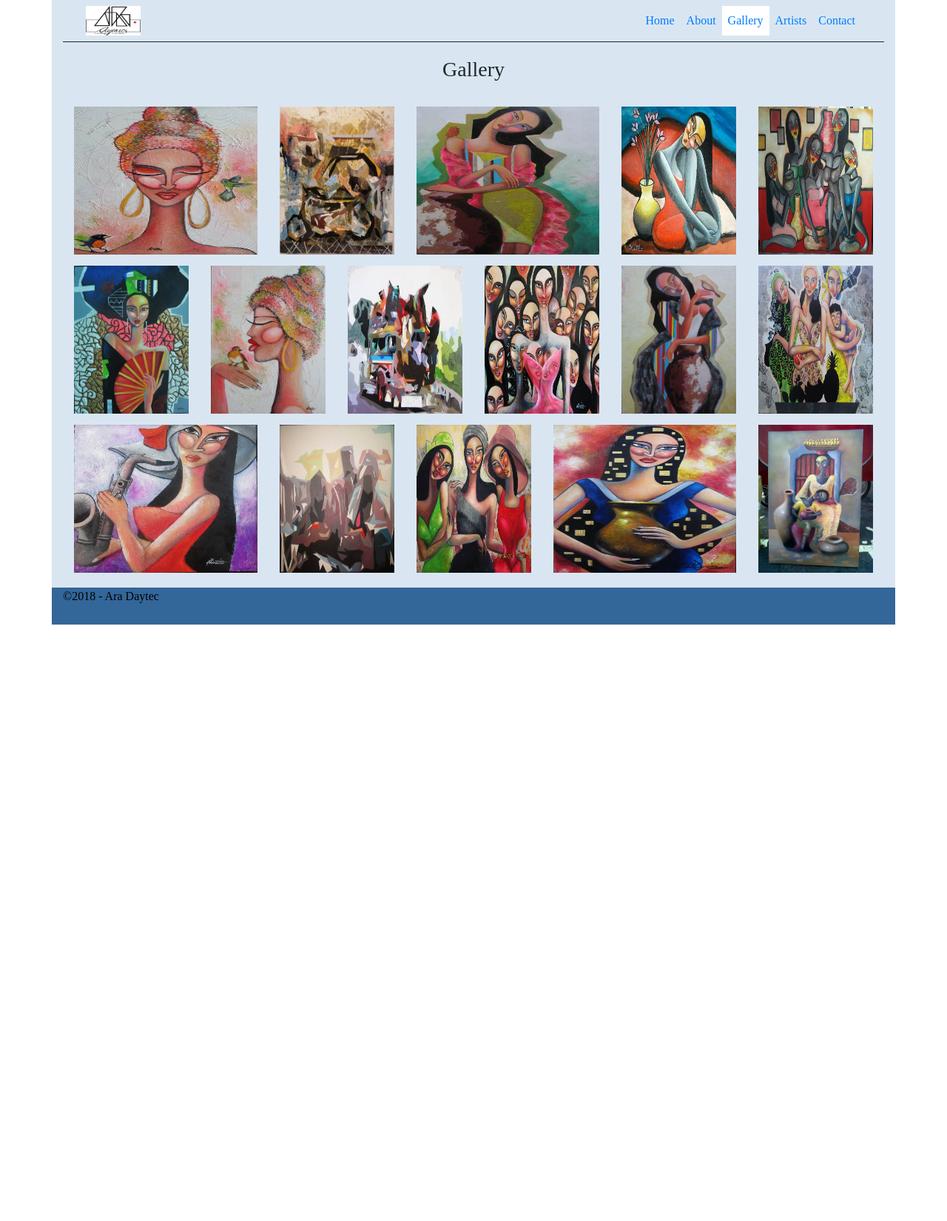
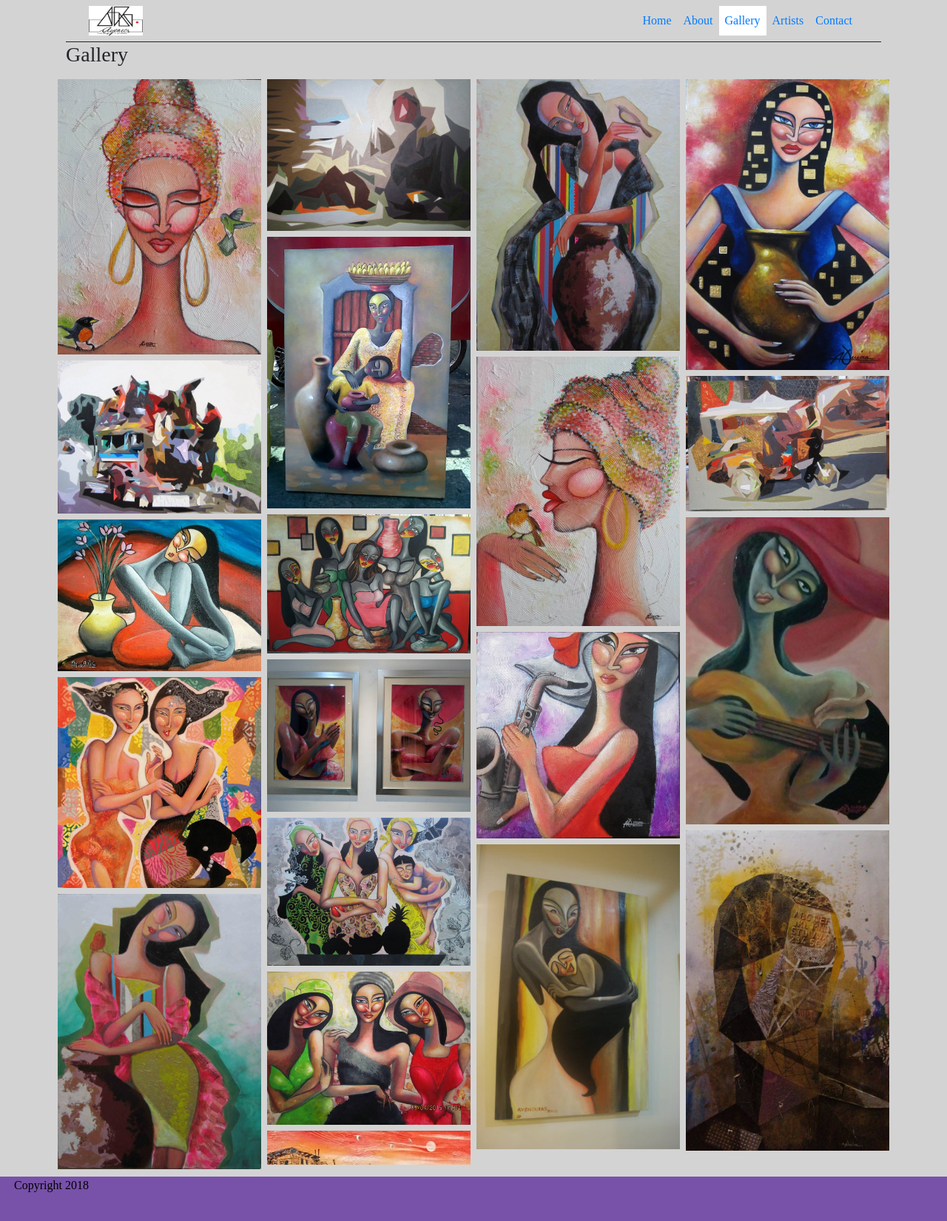
Before and after one commit to laarnisalvinodaytec/csp-ayenics, a plain HTML site: page gallery.html in a window 1280 px wide. Shown: the whole page at 74% size. Before the commit the page ends 844 px from the top, so only its background shows below. Drawn offline with nearby package versions, Linux system fonts and the light colour scheme; files that its build step writes are made by us from their sources; a web font is replaced by a local one.

Commit message:
modified all html pages

```diff
--- /dev/null
+++ b/assets/styles/gallery-style.css
@@ -0,0 +1,41 @@
+
+.row {
+    display: -ms-flexbox; /* IE10 */
+    display: flex;
+    -ms-flex-wrap: wrap; /* IE10 */
+    flex-wrap: wrap;
+    padding: 0 4px;
+}
+
+/* Create four equal columns that sits next to each other */
+.column {
+    -ms-flex: 25%; /* IE10 */
+    flex: 25%;
+    max-width: 25%;
+    padding: 0 4px;
+}
+
+.column img {
+    margin-top: 8px;
+    vertical-align: middle;
+}
+.thumbnail{
+    width:100%;
+}
+
+/* Responsive layout - makes a two column-layout instead of four columns */
+@media screen and (max-width: 800px) {
+    .column {
+        -ms-flex: 50%;
+        flex: 50%;
+        max-width: 50%;
+    }
+}
+
+/* Responsive layout - makes the two columns stack on top of each other instead of next to each other */
+@media screen and (max-width: 600px) {
+    .column {
+        -ms-flex: 100%;
+        flex: 100%;
+        max-width: 100%;
+    }
--- /dev/null
+++ b/assets/styles/index-style.css
@@ -0,0 +1,60 @@
+.row.content {height: 550px}
+
+ body {
+  background-image: url('https://us.123rf.com/450wm/etvesh/etvesh1702/etvesh170200041/71251377-paint-brushes-on-a-blur-background-closeup.jpg?ver=6') ;
+  -webkit-background-size: cover;
+  -moz-background-size: cover;
+  -o-background-size: cover;
+  background-size: cover;
+  background-repeat: no-repeat;
+  color: #f7f7f7;
+  }
+
+    /*opacity*/
+  .well{
+    background-color:  rgb(13, 1, 27, 0.7); /* Fallback color */
+    background-color:  rgb(13, 1, 27, 0.7);
+    color: white;
+    font-weight: bold;
+    z-index: 2;
+    text-align: center;
+
+  }
+
+  .well {
+    min-height: 20px;
+    padding: 19px;
+    margin-bottom: 20px;
+    border: 0px solid #e3e3e3;
+     border-radius: 0px;
+    -webkit-box-shadow: inset 0 1px 1px rgb(13, 1, 27, 0.5);
+    box-shadow: inset 0 1px 1px rgb(13, 1, 27, 0.5);
+  }
+
+  #id-home:hover, #id-facebook:hover{
+
+    box-shadow:  0px 5px 20px  5px white;
+    background-color:  rgb(13, 1, 27, 0.9);
+    cursor: pointer;
+    /*border: 1px solid #fff;*/
+  }
+
+    /* On small screens, set height to 'auto' for the grid */
+    @media screen and (max-width: 767px) {
+      .row.content {height: auto;}
+    }
+
+/*    #id-home,#id-gallery,#id-sessions{
+      height: 250px;
+    }
+*/
+  .fa{
+    font-size: 90px;
+  }
+
+
+.greatings-row{
+  .position: relative;
+  top: 100%;
+  transform: translateY(90%);
+}
--- a/assets/styles/style.css
+++ b/assets/styles/style.css
@@ -53,8 +53,8 @@ i{
 }
 
 .footer-row{
-	background-color:#336699;
-	height:50px;
+	background-color: #7851a9;
+	height:100px;
 	margin-top:10px;
 }
 
@@ -65,10 +65,9 @@ span{
 	box-sizing: border-box;
 	height:auto;
 	background-size:cover;
-	background-color: #d9e6f2;
+	background-color: #D3D3D3;
 }
 
-}
 .main-header-row{
 	padding-left: 15px;
     padding-right: 15px;
@@ -124,32 +123,15 @@ figcaption{
 
 }
 .pic-col{
-	margin-top:30px;
+	margin-top:5rem;
 }
 .pic-des{
-	margin-top:30px;
+	margin-top:5rem;
 }
-.gallery-container{
-	height:auto;
-}
-.thumbnail{
-	height:200px;
-	width:100%;
-	margin-top:15px;
-}
-.gallery-container{
-	text-align: center;
-	padding-top:10px;
-	padding-bottom: 10px;
-}
-/*.carousel-inner img {
-      width: 100%;
-      height:600px;
-  }*/
 
   .carousel-inner img {
       width: 100%;
-      height:300px;
+      height:400px;
   }
 
 .italic { font-style: italic; }
@@ -237,11 +219,11 @@ h3.artist-title {
 
 }
 .misvis{
-	margin-top:5rem;
+	margin-top:3rem;
 }
 .map{
 	width: 100%;
-	height:300px;
+	height:350px;
 	border:0px;
 	margin-top: 1rem;
 }
@@ -284,5 +266,4 @@ h3.artist-title {
 }
 .mission-pic{
 	height:300px;
-
 }
--- a/gallery.html
+++ b/gallery.html
@@ -17,6 +17,7 @@
 	<script type="text/javascript" src="assets/js/jquery-3.3.1.min.js"></script>
 	<link rel="stylesheet" type="text/css" href="assets/css/animate.css">
 	<link rel="stylesheet" type="text/css" href="assets/styles/style.css">
+	<link rel="stylesheet" type="text/css" href="assets/styles/gallery-style.css">
 
 	<link rel="stylesheet" href="https://stackpath.bootstrapcdn.com/bootstrap/4.1.3/css/bootstrap.min.css" integrity="sha384-MCw98/SFnGE8fJT3GXwEOngsV7Zt27NXFoaoApmYm81iuXoPkFOJwJ8ERdknLPMO" crossorigin="anonymous">
 
@@ -34,27 +35,22 @@
 
 </head>
 <body >
-	<div class="container main-container">
+	<div class="container-fluid main-container">
 		<div id="gallery-page">
 			<div class="row main-header-row">
-				<!-- <div class="col-lg-12 col-md-12 col-sm-12 header-row">
-					<p class="home-title">Paintings by Noel Nicolas and Ayen Quias</p>
-				</div>
- -->
-
 				<div class="container nav-title-container">
 
 
 					<div class="container-fluid navbar-home-container">
 						<div class="row title-row">
-							<div class="col-lg-2 col-md-5 col-sm-12 nav-border">
+							<div class="col-lg-2 col-md-12 col-sm-12 nav-border">
 
 								<a class="nav-link land"<a href="index.html"><img class="orig-logo"src="assets/images/logo.jpg"></a>
 
 
 							</div><!-- end of home container -->
-							<div class="col-lg-4 col-md-5 col-sm-12 nav-border"></div>
-							<div class="col-lg-6 col-md-5 col-sm-12 nav-border d-flex justify-content-end">
+							<div class="col-lg-4 col-md-12 col-sm-12 nav-border"></div>
+							<div class="col-lg-6 col-md-12 col-sm-12 nav-border d-flex justify-content-end">
 								<nav class="navbar navbar-expand-lg ">
 									<button class="navbar-toggler" type="button" data-toggle="collapse" data-target="#navbarSupportedContent" aria-controls="navbarSupportedContent" aria-expanded="false" aria-label="Toggle navigation">
 										<span class="navbar-toggler-icon"><i class="fas fa-bars"></i></span>
@@ -90,167 +86,203 @@
 
 			</div><!-- end of home header row -->
 
-
-			<div class="container gallery-container">
+			<div class="container">
 			<div class="row">
-					<div class="col-lg-12 col-md-12 col-sm-12">
+				<div class="col">
 					<h3 class="gallery-container">Gallery</h3>
 				</div>
 			</div>
-				<div class="row row1">
-					<div class="col-lg-3 col-md-3 col-sm-12">
-						<!-- thumbnail image wrapped in a link -->
+
+
+			<div class="row">
+
+				<div class="column">
+					<div>
 						<a href="#cheek5">
-							<img src="assets/images/paintings/cheek5.jpg" class="thumbnail">
+							<img  src="assets/images/paintings/cheek5.jpg" class="thumbnail"  >
 						</a>
-						<!-- lightbox container hidden with CSS -->
 						<a href="#_" class="lightbox" id="cheek5">
 							<img src="assets/images/paintings/cheek5.jpg">
 						</a>
 					</div>
 
-					<div class="col-lg-2 col-md-2 col-sm-12">
-						<a href="#powernap">
-						<img src="assets/images/paintings/powernap.jpg" class="thumbnail">
+					<div>
+						<a href="#orig3.jpg">
+							<img src="assets/images/paintings/orig3.jpg" class="thumbnail">
 						</a>
-					<!-- lightbox container hidden with CSS -->
-						<a href="#_" class="lightbox" id="powernap">
-							<img src="assets/images/paintings/powernap.jpg">
+						<a href="#_" class="lightbox" id="orig3.jpg">
+							<img src="assets/images/paintings/orig3.jpg">
+						</a>
+					</div>
+					<div>
+						<a href="#cheek1.jpg">
+							<img src="assets/images/paintings/cheek1.jpg" class="thumbnail">
+						</a>
+						<a href="#_" class="lightbox" id="cheek1.jpg">
+							<img src="assets/images/paintings/cheek1.jpg">
+						</a>
+					</div>
+					<div>
+						<a href="#cheek11.jpg">
+							<img src="assets/images/paintings/cheek11.jpg" class="thumbnail">
+						</a>
+						<a href="#_" class="lightbox" id="cheek11.jpg">
+							<img src="assets/images/paintings/cheek11.jpg">
+						</a>
+					</div>
+					<div>
+						<a href="#cheek6.jpg">
+							<img src="assets/images/paintings/cheek6.jpg" class="thumbnail">
+						</a>
+						<a href="#_" class="lightbox" id="cheek6.jpg">
+							<img src="assets/images/paintings/cheek6.jpg">
+						</a>
+					</div>
+				</div>
+
+				<div class="column">
+					<div>
+						<a href="#orig2.jpg">
+							<img  src="assets/images/paintings/orig2.jpg" class="thumbnail"  >
+						</a>
+						<a href="#_" class="lightbox" id="orig2.jpg">
+							<img src="assets/images/paintings/orig2.jpg">
 						</a>
 					</div>
 
-					<div class="col-lg-3 col-md-3 col-sm-12">
-						<a href="#cheek6">
-						<img src="assets/images/paintings/cheek6.jpg"class="thumbnail">
+					<div>
+						<a href="#cheek13.jpg">
+							<img src="assets/images/paintings/cheek13.jpg" class="thumbnail">
 						</a>
-					<a href="#_" class="lightbox" id="cheek6">
-						<img src="assets/images/paintings/cheek6.jpg">
+						<a href="#_" class="lightbox" id="cheek13.jpg">
+							<img src="assets/images/paintings/cheek13.jpg">
+						</a>
+					</div>
+					<div>
+						<a href="#cheek14.jpg">
+							<img src="assets/images/paintings/cheek14.jpg" class="thumbnail">
+						</a>
+						<a href="#_" class="lightbox" id="cheek14.jpg">
+							<img src="assets/images/paintings/cheek14.jpg">
+						</a>
+					</div>
+					<div>
+						<a href="#cheek16.jpg">
+							<img src="assets/images/paintings/cheek16.jpg" class="thumbnail">
+						</a>
+						<a href="#_" class="lightbox" id="cheek16.jpg">
+							<img src="assets/images/paintings/cheek16.jpg">
+						</a>
+					</div>
+					<div>
+						<a href="#cheek2.jpg">
+							<img src="assets/images/paintings/cheek2.jpg" class="thumbnail">
+						</a>
+						<a href="#_" class="lightbox" id="cheek2.jpg">
+							<img src="assets/images/paintings/cheek2.jpg">
+						</a>
+					</div>
+					<div>
+						<a href="#cheek7.jpg">
+							<img src="assets/images/paintings/cheek7.jpg" class="thumbnail">
+						</a>
+						<a href="#_" class="lightbox" id="cheek7.jpg">
+							<img src="assets/images/paintings/cheek7.jpg">
+						</a>
+					</div>
+					<div>
+						<a href="#not.jpg">
+							<img src="assets/images/paintings/not.jpg" class="thumbnail">
+						</a>
+						<a href="#_" class="lightbox" id="not.jpg">
+							<img src="assets/images/paintings/not.jpg">
 						</a>
 					</div>
 
-					<div class="col-lg-2 col-md-2 col-sm-12">
-						<a href="#cheek1">
-						<img src="assets/images/paintings/cheek1.jpg" class="thumbnail">
+
+
+
+				</div>
+				<div class="column">
+					<div>
+						<a href="#cheek3.jpg">
+							<img  src="assets/images/paintings/cheek3.jpg" class="thumbnail"  >
 						</a>
-					<a href="#_" class="lightbox" id="cheek1">
-						<img src="assets/images/paintings/cheek1.jpg">
-					</a>
-					</div>
-					<div class="col-lg-2 col-md-2 col-sm-12">
-						<a href="#cheek14">
-						<img src="assets/images/paintings/cheek14.jpg" class="thumbnail">
-					</a>
-					<a href="#_" class="lightbox" id="cheek14">
-						<img src="assets/images/paintings/cheek14.jpg">
-					</a>
-					</div>
-
-				</div><!-- end of row 1 -->
-
-				<div class="row row2">
-					<div class="col-lg-2 col-md-2 col-sm-12">
-						<a href="#cheek10">
-						<img src="assets/images/paintings/cheek10.jpg" class="thumbnail">
-					</a>
-					<a href="#_" class="lightbox" id="cheek10">
-						<img src="assets/images/paintings/cheek10.jpg">
-					</a>
-					</div>
-
-					<div class="col-lg-2 col-md-2 col-sm-12">
-						<a href="#cheek4">
-						<img src="assets/images/paintings/cheek4.jpg"class="thumbnail">
-					</a>
-					<a href="#_" class="lightbox" id="cheek4">
-						<img src="assets/images/paintings/cheek4.jpg">
-					</a>
-					</div>
-
-					<div class="col-lg-2 col-md-2 col-sm-12">
-						<a href="#orig3">
-						<img src="assets/images/paintings/orig3.jpg" class="thumbnail">
-					</a>
-					<a href="#_" class="lightbox" id="orig3">
-						<img src="assets/images/paintings/orig3.jpg">
-					</a>
-					</div>
-					<div class="col-lg-2 col-md-2 col-sm-12">
-						<a href="#behindeverysuccessful.jpg">
-						<img src="assets/images/paintings/behindeverysuccessful.jpg" class="thumbnail">
-					</a>
-					<a href="#_" class="lightbox" id="behindeverysuccessful.jpg">
-						<img src="assets/images/paintings/behindeverysuccessful.jpg">
-					</a>
-					</div>
-					<div class="col-lg-2 col-md-2 col-sm-12">
-						<a href="#cheek3">
-						<img src="assets/images/paintings/cheek3.jpg" class="thumbnail">
-					</a>
-					<a href="#_" class="lightbox" id="cheek3">
+						<a href="#_" class="lightbox" id="cheek3.jpg">
 							<img src="assets/images/paintings/cheek3.jpg">
 						</a>
 					</div>
 
-					<div class="col-lg-2 col-md-2 col-sm-12">
-						<a href="#cheek2">
-						<img src="assets/images/paintings/cheek2.jpg" class="thumbnail">
+					<div>
+						<a href="#cheek4.jpg">
+							<img src="assets/images/paintings/cheek4.jpg" class="thumbnail">
 						</a>
-					<a href="#_" class="lightbox" id="cheek2">
-						<img src="assets/images/paintings/cheek2.jpg">
+						<a href="#_" class="lightbox" id="cheek4.jpg">
+							<img src="assets/images/paintings/cheek4.jpg">
 						</a>
 					</div>
-				</div><!-- end of row 2 -->
-				<div class="row row3">
-					<div class="col-lg-3 col-md-3 col-sm-12">
-						<a href="#cheek8">
+					<div>
+						<a href="#cheek8.jpg">
 							<img src="assets/images/paintings/cheek8.jpg" class="thumbnail">
 						</a>
-					<a href="#_" class="lightbox" id="cheek8">
+						<a href="#_" class="lightbox" id="cheek8.jpg">
 							<img src="assets/images/paintings/cheek8.jpg">
 						</a>
 					</div>
-					<div class="col-lg-2 col-md-2 col-sm-12">
-						<a href="#orig1">
-						<img src="assets/images/paintings/orig1.jpg" class="thumbnail">
+					<div>
+						<a href="#cheek12.jpg">
+							<img src="assets/images/paintings/cheek12.jpg" class="thumbnail">
 						</a>
-						<a href="#_" class="lightbox" id="orig1">
-							<img src="assets/images/paintings/orig1.jpg">
+						<a href="#_" class="lightbox" id="cheek12.jpg">
+							<img src="assets/images/paintings/cheek12.jpg">
 						</a>
 					</div>
-					<div class="col-lg-2 col-md-2 col-sm-12">
-						<a href="#cheek7">
-						<img src="assets/images/paintings/cheek7.jpg" class="thumbnail">
-					</a>
-					<a href="#_" class="lightbox" id="cheek7">
-						<img src="assets/images/paintings/cheek7.jpg">
-					</a>
-					</div>
-					<div class="col-lg-3 col-md-3 col-sm-12">
-						<a href="#cheek9">
-						<img src="assets/images/paintings/cheek9.jpg" class="thumbnail">
-					</a>
-					<a href="#_" class="lightbox" id="cheek9">
-						<img src="assets/images/paintings/cheek9.jpg">
-					</a>
-
-					</div>
-					<div class="col-lg-2 col-md-2 col-sm-12">
-						<a href="#cheek13">
-						<img src="assets/images/paintings/cheek13.jpg" class="thumbnail">
-					</a>
-					<a href="#_" class="lightbox" id="cheek13">
-						<img src="assets/images/paintings/cheek13.jpg">
-					</a>
 
 				</div>
 
 
-				</div><!-- end of row3-->
+				<div class="column">
+					<div>
+						<a href="#cheek9.jpg">
+							<img  src="assets/images/paintings/cheek9.jpg" class="thumbnail"  >
+						</a>
+						<a href="#_" class="lightbox" id="cheek9.jpg">
+							<img src="assets/images/paintings/cheek9.jpg">
+						</a>
+					</div>
+
+					<div>
+						<a href="#orig4.jpg">
+							<img src="assets/images/paintings/orig4.jpg" class="thumbnail">
+						</a>
+						<a href="#_" class="lightbox" id="orig4.jpg">
+							<img src="assets/images/paintings/orig4.jpg">
+						</a>
+					</div>
+					<div>
+						<a href="#sopistikada.jpg">
+							<img src="assets/images/paintings/sopistikada.jpg" class="thumbnail">
+						</a>
+						<a href="#_" class="lightbox" id="sopistikada.jpg">
+							<img src="assets/images/paintings/sopistikada.jpg">
+						</a>
+					</div>
+					<div>
+						<a href="#manipulated.jpg">
+							<img src="assets/images/paintings/manipulated.jpg" class="thumbnail">
+						</a>
+						<a href="#_" class="lightbox" id="manipulated.jpg">
+							<img src="assets/images/paintings/manipulated.jpg">
+						</a>
+					</div>
+
+				</div>
+			</div>
 		</div>
 
 			<div class="row footer-row">
 				<div class="col-lg-12 col-md-12 col-sm-12">
-					<span> &#169;2018 - Ara Daytec</span>
+					<span> Copyright 2018</span>
 				</div>
 			</div><!-- end of footer-row -->
 		</div><!-- end of home container -->
```
Also changed, not shown: about.html (+9 -12 lines), artist.html (+16 -18 lines), contact.html (+10 -12 lines), home.html (+20 -26 lines), index.html (+49 -64 lines), assets/images/paintings/both5.jpg (added), assets/images/paintings/not.jpg (added). Lines whose indentation alone changed are shown as unchanged.
